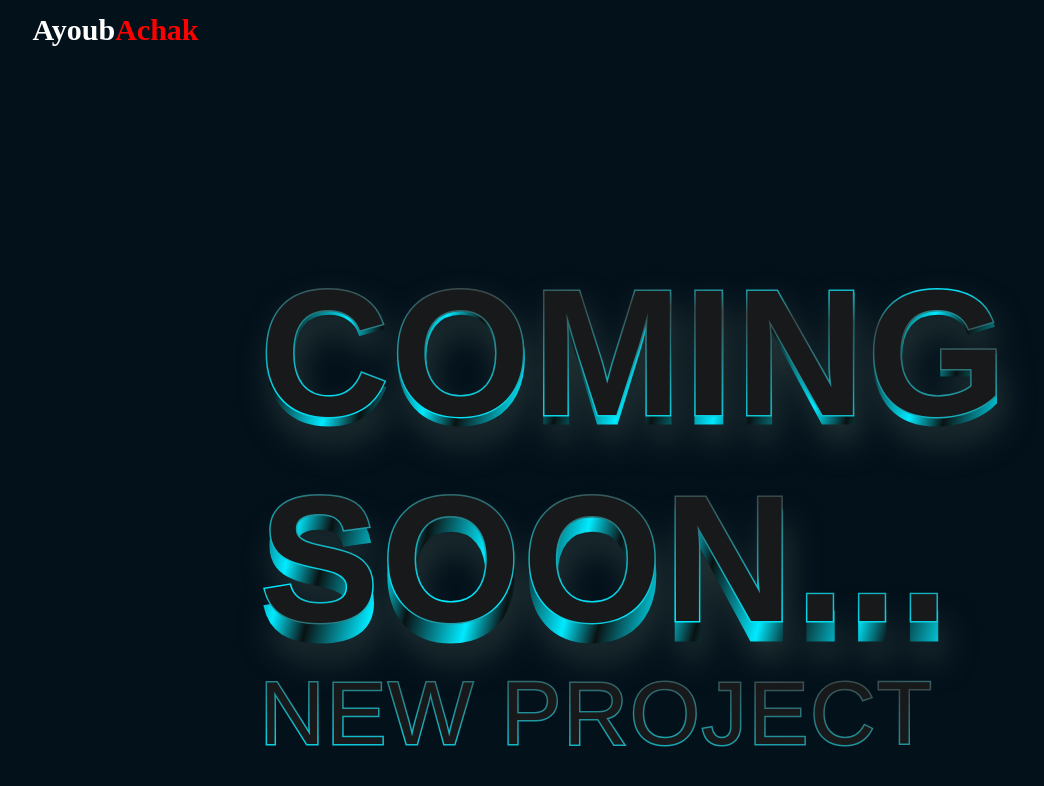
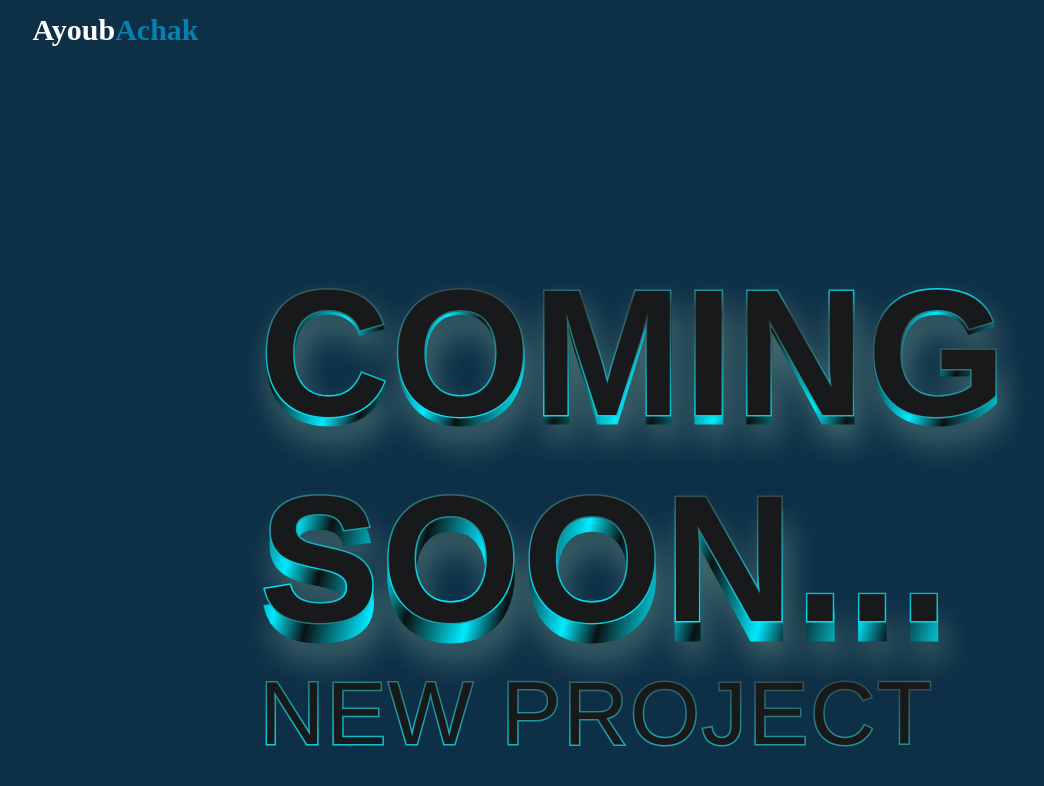
Before and after one commit to ayoubachak/ayoubachak.com, a plain HTML site: page index.html in a window 1280 px wide. Shown: the whole page, without its empty margins (6-1050 px from the left). Drawn offline with Linux system fonts and the light colour scheme.

Commit message:
better colors Ih

```diff
--- a/style.css
+++ b/style.css
@@ -9,23 +9,27 @@
     padding: 0;
     box-sizing: border-box;
 }
-  .logo{
+
+.logo {
     margin-bottom: 13vw;
     margin-left: 3vw;
     margin-top: 13px;
     font-size: 20px;
 }
-  .logo h1{
+
+.logo h1 {
     color: #fff;
 }
-  #S{
-      color: red;
+
+#S {
+    color: rgb(8, 129, 177);
 }
 
 body {
     margin: 0;
-    background: rgb(3, 17, 27);
+    background: rgb(14, 48, 71);
 }
+
 .main {
     margin: 35vh;
     display: grid;
@@ -34,14 +38,16 @@
     text-transform: uppercase;
     height: 45vh;
 }
+
 .main:hover {
     cursor: grab;
 }
+
 .fline,
 .sline {
     background-clip: text;
     -webkit-background-clip: text;
-    color: #21231e;
+    color: #16814c;
     font-family: "Josefin Sans", sans-serif;
     font-weight: 500;
     font-size: 7vw;
@@ -49,25 +55,23 @@
     letter-spacing: 2px;
     -webkit-text-stroke: 3px transparent;
 }
+
 .fline {
-    background-image: repeating-linear-gradient(
-      105deg,
+    background-image: repeating-linear-gradient(105deg,
             var(--B) 1%,
             var(--dark-shadow) 5%,
-      var(--B) 12%
-    );
+            var(--B) 12%);
     color: transparent;
-    filter: drop-shadow(5px 15px 15px rgb(35, 51, 52));
+    filter: drop-shadow(5px 15px 15px rgb(71, 109, 112));
     transform: scaleY(1.05);
     transform-origin: top;
 }
+
 .sline {
-    background-image: repeating-linear-gradient(
-      5deg,
+    background-image: repeating-linear-gradient(5deg,
             var(--B) 0%,
             var(--light-shadow) 23%,
-      var(--B) 31%
-    );
+            var(--B) 31%);
     color: #18191b;
     transform: scale(1);
 }
```
Lines whose indentation alone changed are shown as unchanged.
